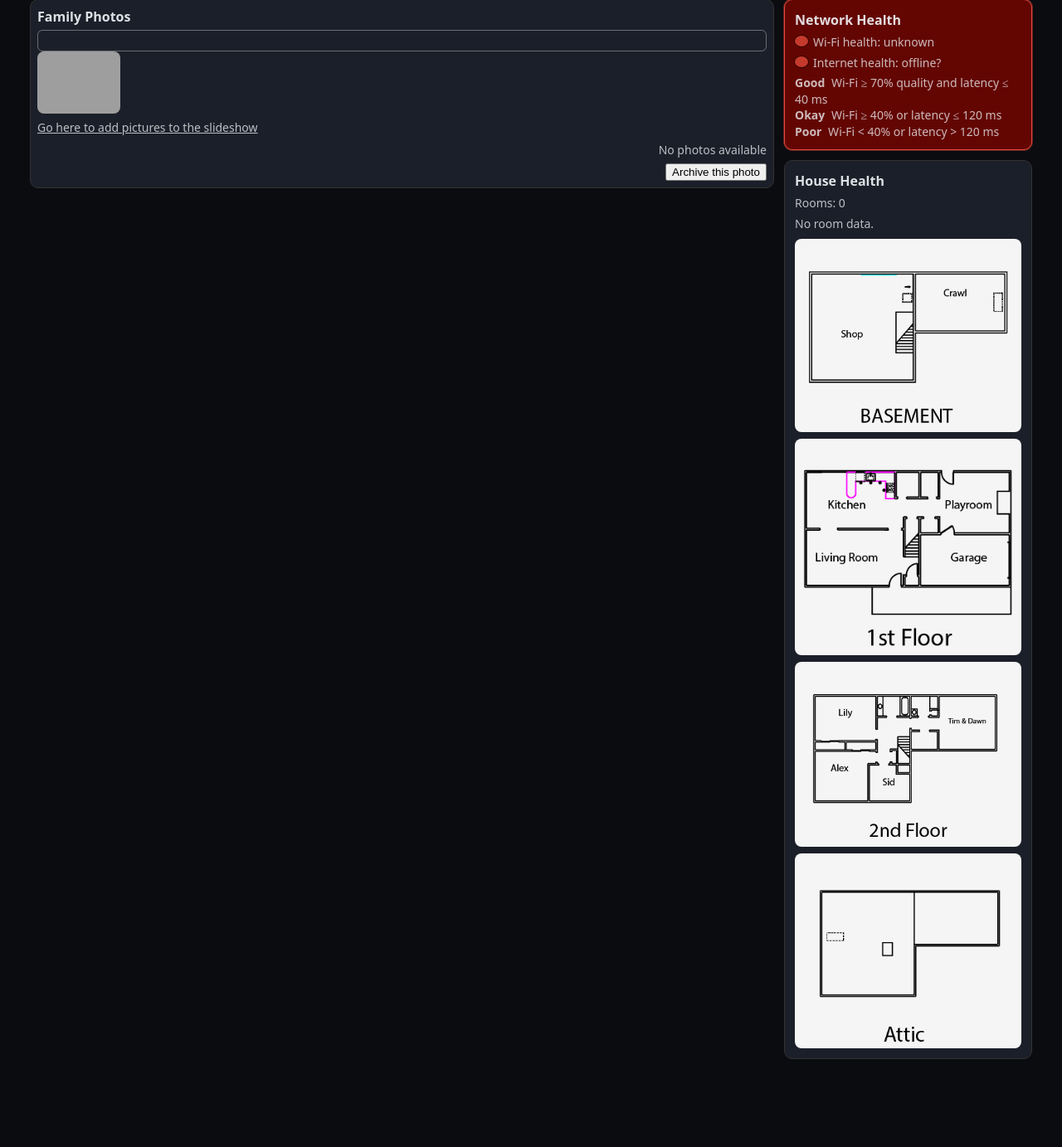
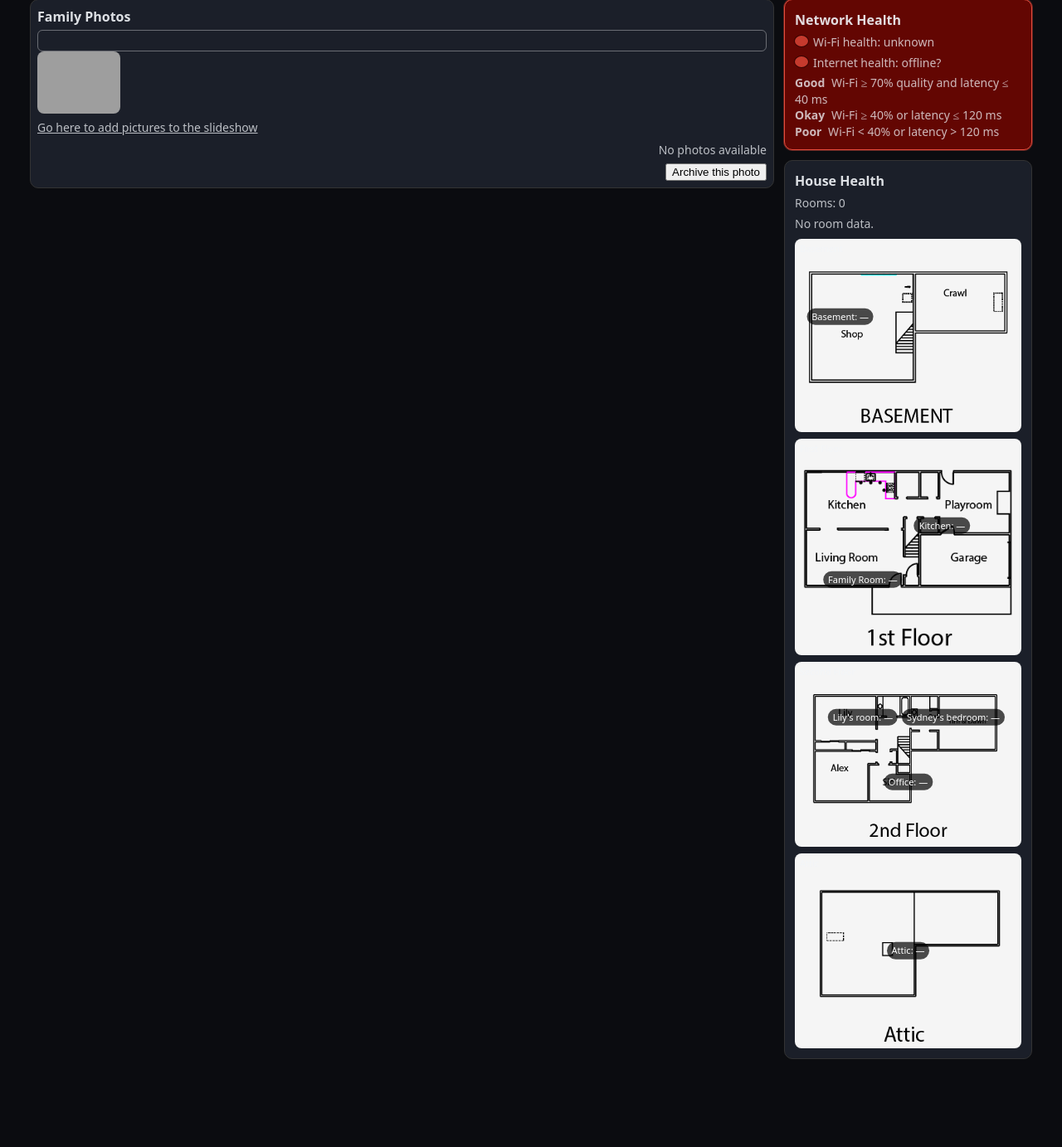
Before and after one commit to tlehotsky/houseboard, a Django app: page /houseboard/daybuddy/week/ in a window 1280 px wide. Shown: the part 1635-3018 px from the top of the page at 83% size. Run offline with Django 5.2, Linux system fonts and the light colour scheme; data that the repository does not hold is empty; grey boxes are pictures that could not be loaded.

Commit message:
adjust temp locs onfloorplans now

```diff
--- a/daybuddy/templates/daybuddy/week.html
+++ b/daybuddy/templates/daybuddy/week.html
@@ -335,6 +335,8 @@ body::after{
     background:#f5f5f5;
     border-radius:8px;
     padding:4px 6px 6px;
+    position:relative;          /* allow absolute-positioned markers */
+    overflow:hidden;
   }
   .house-plan-title{
     font-size:11px;
@@ -347,6 +349,30 @@ body::after{
     max-width:100%;
     height:auto;
     object-fit:contain;
+  }
+  /* overlay layer on top of each floorplan image */
+  .house-plan-overlay{
+    position:absolute;
+    inset:0;                    /* top:0; right:0; bottom:0; left:0 */
+    pointer-events:none;        /* allow clicks to pass through if needed */
+  }
+  /* individual temp markers */
+  .temp-marker{
+    position:absolute;
+    transform:translate(-50%,-50%);
+    background:rgba(0,0,0,0.7);
+    color:#fff;
+    font-size:11px;
+    padding:2px 6px;
+    border-radius:999px;
+    white-space:nowrap;
+    pointer-events:none;
+  }
+  .temp-marker.cold{
+    background:rgba(80,140,255,0.9);
+  }
+  .temp-marker.hot{
+    background:rgba(255,90,90,0.9);
   }
 
 
@@ -633,6 +659,14 @@ body::after{
                 alt="Basement floor plan"
                 loading="lazy"
               >
+              <div class="house-plan-overlay">
+                <!-- Example marker for Basement zone -->
+                <div class="temp-marker"
+                     data-room="Basement"
+                     style="top: 40%; left: 20%;">
+                  Basement: —
+                </div>
+              </div>
             </div>
             <div class="house-plan">
               <p class="house-plan-title">First Floor</p>
@@ -641,6 +675,19 @@ body::after{
                 alt="First floor plan"
                 loading="lazy"
               >
+              <div class="house-plan-overlay">
+                <!-- Example markers, adjust room names/positions as needed -->
+                <div class="temp-marker"
+                     data-room="Kitchen"
+                     style="top: 40%; left: 65%;">
+                  Kitchen: —
+                </div>
+                <div class="temp-marker"
+                     data-room="Family Room"
+                     style="top: 65%; left: 30%;">
+                  Family Room: —
+                </div>
+              </div>
             </div>
             <div class="house-plan">
               <p class="house-plan-title">Second Floor</p>
@@ -649,6 +696,23 @@ body::after{
                 alt="Second floor plan"
                 loading="lazy"
               >
+              <div class="house-plan-overlay">
+                <div class="temp-marker"
+                     data-room="Lily's room"
+                     style="top: 30%; left: 30%;">
+                  Lily's room: —
+                </div>
+                <div class="temp-marker"
+                     data-room="Sydney's bedroom"
+                     style="top: 30%; left: 70%;">
+                  Sydney's bedroom: —
+                </div>
+                <div class="temp-marker"
+                     data-room="Office"
+                     style="top: 65%; left: 50%;">
+                  Office: —
+                </div>
+              </div>
             </div>
             <div class="house-plan">
               <p class="house-plan-title">Attic</p>
@@ -657,6 +721,14 @@ body::after{
                 alt="Attic floor plan"
                 loading="lazy"
               >
+              <div class="house-plan-overlay">
+                <!-- Optional attic marker -->
+                <div class="temp-marker"
+                     data-room="Attic"
+                     style="top: 50%; left: 50%;">
+                  Attic: —
+                </div>
+              </div>
             </div>
           </div>
         </div>
@@ -1513,6 +1585,43 @@ async function loadHouseHealth(){
     listEl.innerHTML = html;
     summaryEl.textContent = `Rooms: ${rooms.length}`;
 
+    // Update any temp markers overlaid on the floorplan images
+    const markers = document.querySelectorAll('.temp-marker');
+    markers.forEach(marker => {
+      const roomName = marker.getAttribute('data-room') || '';
+      if (!roomName) return;
+
+      const room = rooms.find(r => {
+        const n = (r.room || r.name || '').toLowerCase();
+        return n === roomName.toLowerCase();
+      });
+
+      let tempF = null;
+      if (room) {
+        if (typeof room.temp_f === 'number') {
+          tempF = room.temp_f;
+        } else if (typeof room.temperature_f === 'number') {
+          tempF = room.temperature_f;
+        }
+      }
+
+      // Reset state
+      marker.classList.remove('cold', 'hot');
+
+      if (tempF == null) {
+        marker.textContent = `${roomName}: —`;
+        return;
+      }
+
+      marker.textContent = `${roomName}: ${tempF.toFixed(1)}°F`;
+
+      if (tempF <= 65) {
+        marker.classList.add('cold');
+      } else if (tempF >= 78) {
+        marker.classList.add('hot');
+      }
+    });
+
   } catch (e) {
     console.error('House health load failed', e);
     listEl.innerHTML = '<div>Error loading house temps</div>';
```
Lines whose indentation alone changed are shown as unchanged.
